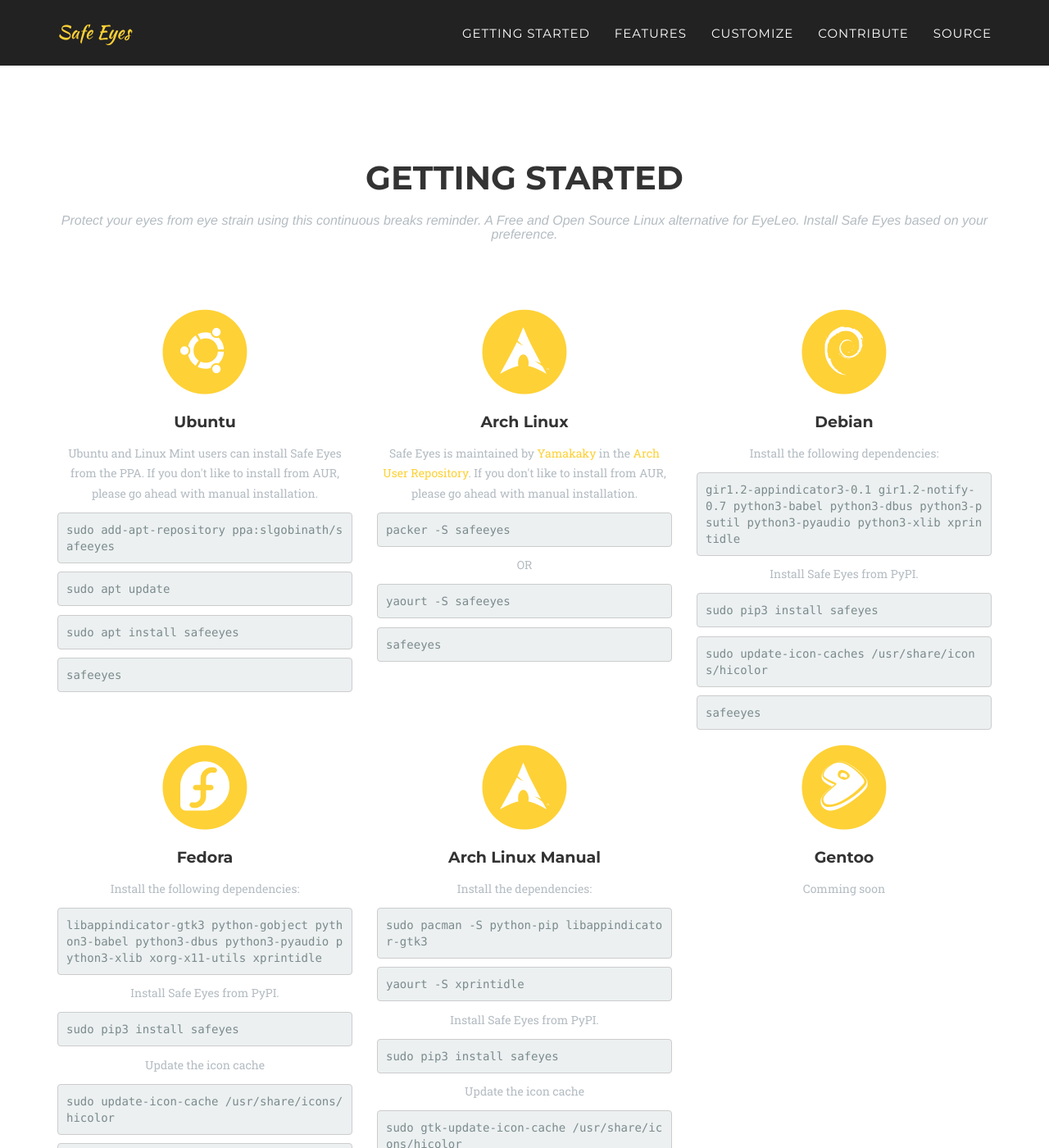
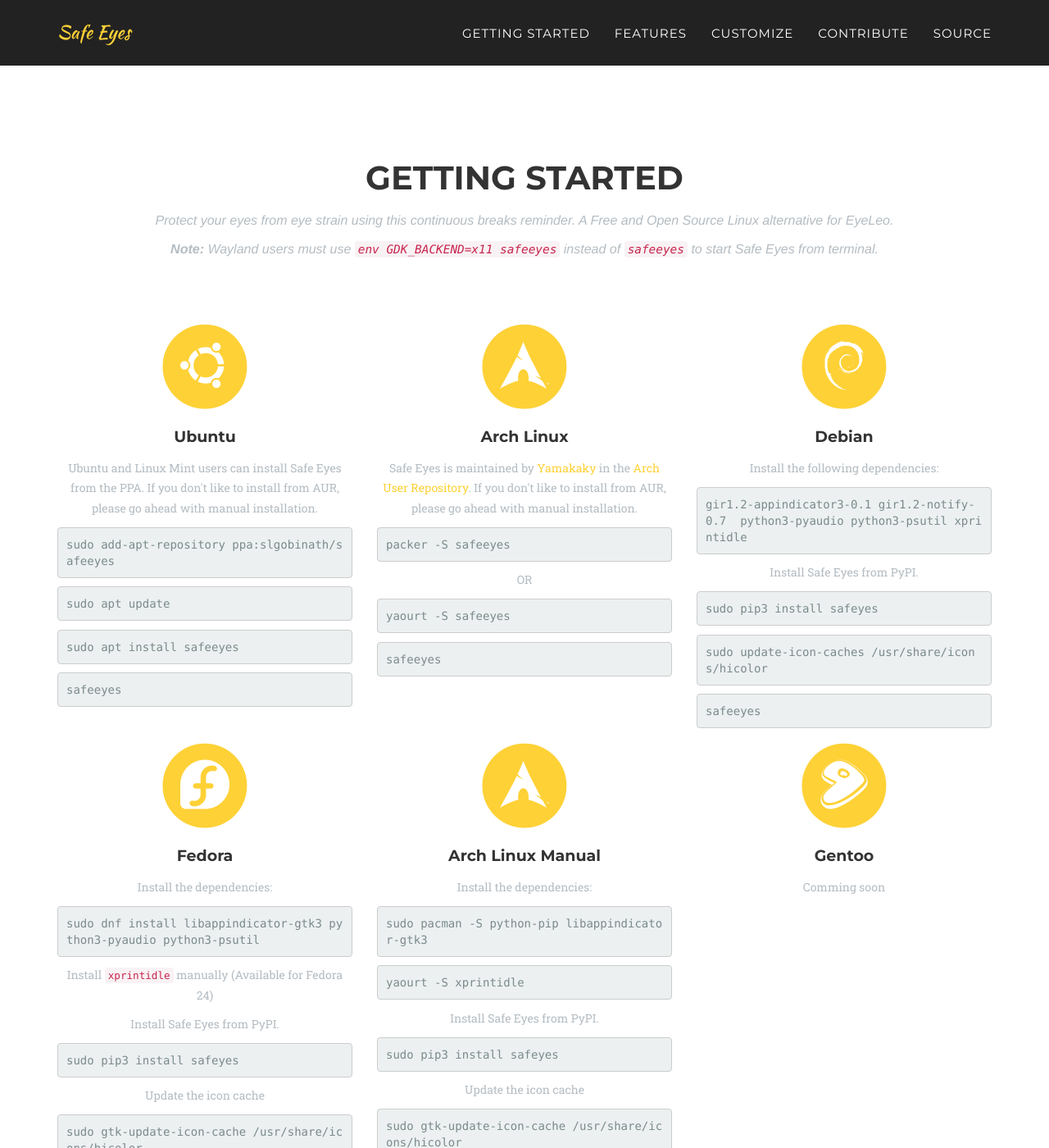
Before and after one commit to slgobinath/SafeEyes, a Jekyll site: the page built from _posts/2014-07-09-project-10.markdown, in a window 1280 px wide and 1400 px high, scrolled down 713 px. Shown: the whole window at 82% size. Built offline with Jekyll 4.4.1, drawn with Linux system fonts in a browser that asks for light colours; some web fonts are replaced; some of the changed text lies outside the part shown.

Commit message:
Update Fedora installation guide

```diff
--- a/_includes/services.html
+++ b/_includes/services.html
@@ -4,7 +4,7 @@
             <div class="row">
                 <div class="col-lg-12 text-center">
                     <h2 class="section-heading">Getting Started</h2>
-                    <h3 class="section-subheading text-muted">Protect your eyes from eye strain using this continuous breaks reminder. A Free and Open Source Linux alternative for EyeLeo. Install Safe Eyes based on your preference.</h3>
+                    <h3 class="section-subheading text-muted">Protect your eyes from eye strain using this continuous breaks reminder. A Free and Open Source Linux alternative for EyeLeo.<br><br><b>Note: </b>Wayland users must use <code>env GDK_BACKEND=x11 safeeyes</code> instead of <code>safeeyes</code> to start Safe Eyes from terminal.</h3>
                 </div>
             </div>
             <div class="row text-center">
@@ -36,7 +36,7 @@
                         <i class="fa fl-debian fa-stack-1x fa-inverse"></i>
                     </span>
                     <h4 class="service-heading">Debian</h4>
-                    <p class="text-muted">Install the following dependencies:</p><pre align="left"><code align="left">gir1.2-appindicator3-0.1 gir1.2-notify-0.7 python3-babel python3-dbus python3-psutil python3-pyaudio python3-xlib xprintidle</code></pre>
+                    <p class="text-muted">Install the following dependencies:</p><pre align="left"><code align="left">gir1.2-appindicator3-0.1 gir1.2-notify-0.7  python3-pyaudio python3-psutil xprintidle</code></pre>
                     <p class="text-muted">Install Safe Eyes from PyPI.</p><pre align="left"><code align="left">sudo pip3 install safeyes</code></pre>
                     <pre align="left"><code align="left">sudo update-icon-caches /usr/share/icons/hicolor</code></pre>
                     <pre align="left"><code align="left">safeeyes</code></pre>
@@ -47,11 +47,12 @@
                         <i class="fa fl-fedora fa-stack-1x fa-inverse"></i>
                     </span>
                     <h4 class="service-heading">Fedora</h4>
-                    <p class="text-muted">Install the following dependencies:</p><pre align="left"><code align="left">libappindicator-gtk3 python-gobject python3-babel python3-dbus python3-pyaudio python3-xlib xorg-x11-utils xprintidle</code></pre>
+                    <p class="text-muted">Install the dependencies:</p><pre align="left"><code align="left">sudo dnf install libappindicator-gtk3 python3-pyaudio python3-psutil</code></pre>
+                    <p class="text-muted">Install <code>xprintidle</code> manually (Available for Fedora 24)</p>
                     <p class="text-muted">Install Safe Eyes from PyPI.</p><pre align="left"><code align="left">sudo pip3 install safeyes</code></pre>
                     <p class="text-muted">Update the icon cache</p>
-                    <pre align="left"><code align="left">sudo update-icon-cache /usr/share/icons/hicolor</code></pre>
-                    <pre align="left"><code align="left">safeeyes</code></pre>
+                    <pre align="left"><code align="left">sudo gtk-update-icon-cache /usr/share/icons/hicolor</code></pre>
+                    <pre align="left"><code align="left">env GDK_BACKEND=x11 safeeyes</code></pre>
                 </div>
                 <div class="col-md-4">
                     <span class="fa-stack fa-4x">
--- a/_posts/2014-07-09-project-10.markdown
+++ b/_posts/2014-07-09-project-10.markdown
@@ -30,12 +30,16 @@
 		def pre_break(context):<br>
 		&nbsp;&nbsp;&nbsp;&nbsp;"""<br>
 		&nbsp;&nbsp;&nbsp;&nbsp;Use this function if you want to do anything on before the break.<br>
-		&nbsp;&nbsp;&nbsp;&nbsp;Optionally you can return a Pango markup content to be displayed on the break screen.<br>
-		&nbsp;&nbsp;&nbsp;&nbsp;For more details about Pango: https://developer.gnome.org/pygtk/stable/pango-markup-language.html<br>
+		&nbsp;&nbsp;&nbsp;&nbsp;Optionally you can return a Pango markup content to be displayed<br>
+		&nbsp;&nbsp;&nbsp;&nbsp;on the break screen. For more details about Pango: <br>
+		&nbsp;&nbsp;&nbsp;&nbsp;https://developer.gnome.org/pygtk/stable/pango-markup-language.html<br>
 		&nbsp;&nbsp;&nbsp;&nbsp;NOTE: This function should return the result within a second<br>
+		&nbsp;&nbsp;&nbsp;&nbsp;The content can have several lines, but line length must not exceed<br>
+		&nbsp;&nbsp;&nbsp;&nbsp;50 characters. If there is a line with more than 50 characters,<br>
+		&nbsp;&nbsp;&nbsp;&nbsp;the entire data will be ignored by Safe Eyes.<br>
 		&nbsp;&nbsp;&nbsp;&nbsp;"""<br>
-		&nbsp;&nbsp;&nbsp;&nbsp;todo_list = """- Call alice<br>
-		- Upvote Safe Eyes in alternative.to"""<br>
+		&nbsp;&nbsp;&nbsp;&nbsp;todo_list = """- Share Safe Eyes with friends<br>
+		- Upvote Safe Eyes in alternativet.net"""<br>
 		&nbsp;&nbsp;&nbsp;&nbsp;return "&#60;span color=&#39;white&#39;&#62;" + todo_list + "&#60;/span&#62;"<br>
 		<br>
 		def post_break(context):<br>
@@ -46,6 +50,7 @@
 		&nbsp;&nbsp;&nbsp;&nbsp;"""<br>
 		&nbsp;&nbsp;&nbsp;&nbsp;Do not return anything here.<br>
 		&nbsp;&nbsp;&nbsp;&nbsp;Use this function if you want to do anything on exit.<br>
+		&nbsp;&nbsp;&nbsp;&nbsp;NOTE: This function should exit within a second<br>
 		&nbsp;&nbsp;&nbsp;&nbsp;"""<br>
 		&nbsp;&nbsp;&nbsp;&nbsp;pass</code></pre>',
 		'Add the plugin in <code>~/.config/safeeyes/safeeyes.json</code>:<pre><code>...<br>
```
Also changed, not shown: 13 other files.
